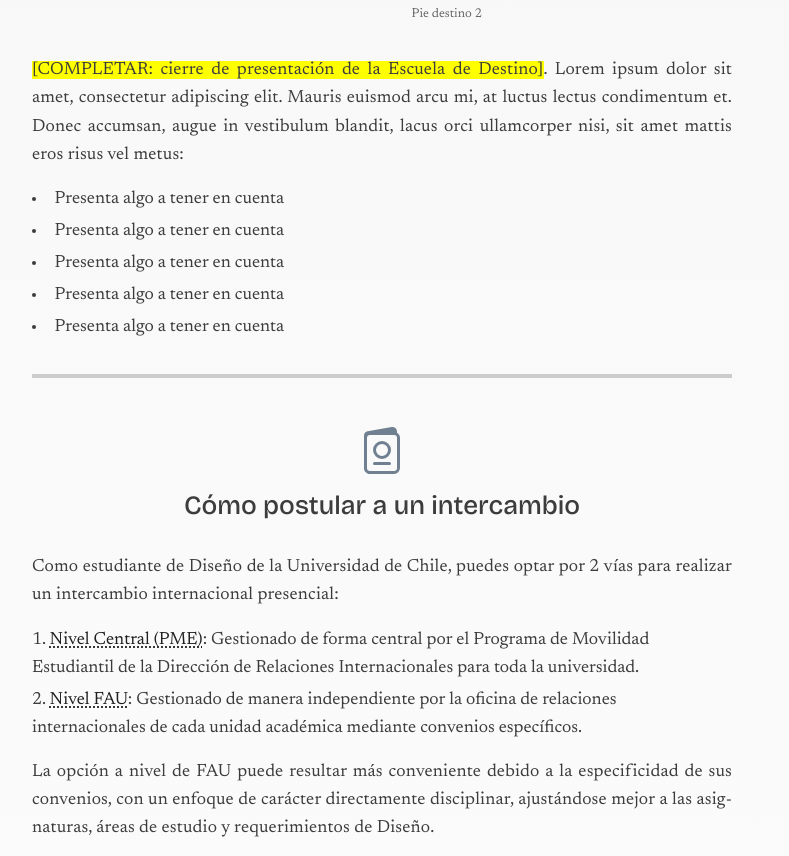
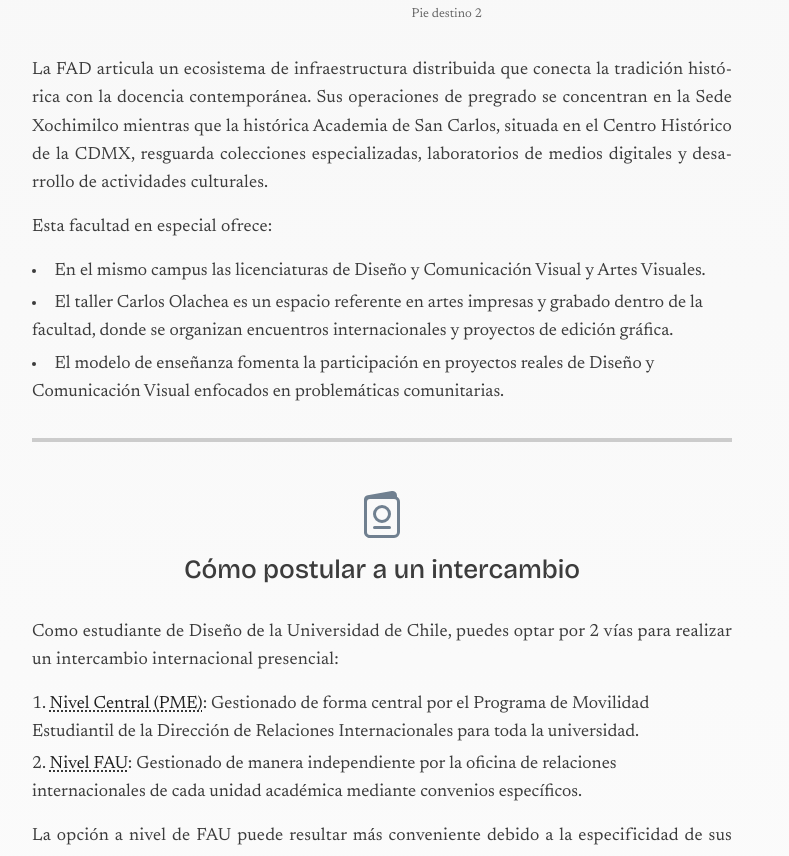
Before and after one commit to ctalinaaz/TRONCAL_EVALUACION_FINAL, a plain HTML site: page index.html in a window 1280 px wide. Shown: the part 5128-5984 px from the top of the page, without its empty margins (258-1047 px from the left). Drawn offline with nearby package versions, Linux system fonts and the light colour scheme.

Commit message:
Update index.html

```diff
--- a/index.html
+++ b/index.html
@@ -425,17 +425,13 @@
             </figure>
 
             <p>
-                <mark>[COMPLETAR: cierre de presentación de la Escuela de Destino]</mark>. Lorem ipsum dolor sit amet,
-                consectetur adipiscing elit. Mauris euismod arcu mi, at luctus lectus condimentum et. Donec accumsan,
-                augue in vestibulum blandit, lacus orci ullamcorper nisi, sit amet mattis eros risus vel metus:
-            </p>
+            La FAD articula un ecosistema de infraestructura distribuida que conecta la tradición histórica con la docencia contemporánea. Sus operaciones de pregrado se concentran en la Sede Xochimilco mientras que la histórica Academia de San Carlos, situada en el Centro Histórico de la CDMX, resguarda colecciones especializadas, laboratorios de medios digitales y desarrollo de actividades culturales.
+            <p>Esta facultad en especial ofrece: </p>
 
             <ul>
-                <li>Presenta algo a tener en cuenta</li>
-                <li>Presenta algo a tener en cuenta</li>
-                <li>Presenta algo a tener en cuenta</li>
-                <li>Presenta algo a tener en cuenta</li>
-                <li>Presenta algo a tener en cuenta</li>
+                <li>En el mismo campus las licenciaturas de Diseño y Comunicación Visual y Artes Visuales.</li>
+                <li>El taller Carlos Olachea es un espacio referente en artes impresas y grabado dentro de la facultad, donde se organizan encuentros internacionales y proyectos de edición gráfica.</li>
+                <li>El modelo de enseñanza fomenta la participación en proyectos reales de Diseño y Comunicación Visual enfocados en problemáticas comunitarias.</li>
             </ul>
 
             <hr />
```
